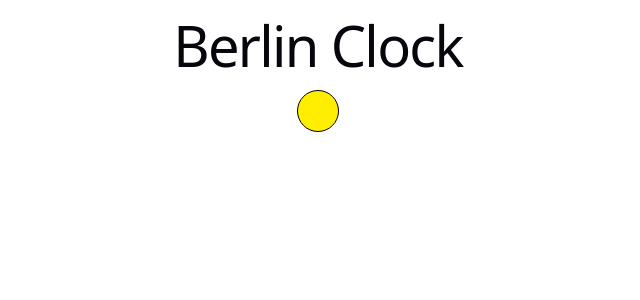
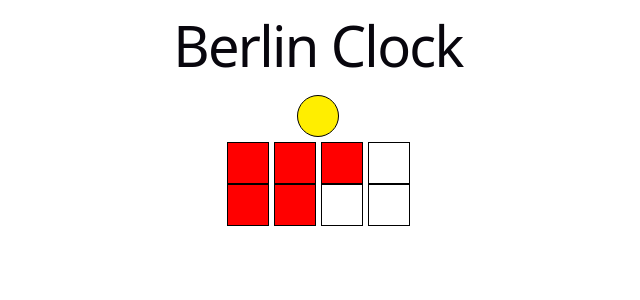
Before and after one commit to alikhan27/berlin-clock, a React (Vite) app: page / in a window 1280 px wide. Shown: the top 300 px of the page, without its empty margins (322-962 px from the left). Built offline with nearby package versions, Linux system fonts and the light colour scheme.

Commit message:
feat: Added the hour block in the App component

```diff
--- a/src/App.css
+++ b/src/App.css
@@ -2,5 +2,14 @@
     display: flex;
     flex-direction: column;
     align-items: center;
-    gap: 5px;
+    max-width: 500px;
+    margin: 0 auto;
 }
+.clock section {
+    align-items: center;
+    flex: 1;
+    width: 100%;
+    display: flex;
+    flex-direction: column;
+    margin-top: 5px;
+}
--- a/src/App.tsx
+++ b/src/App.tsx
@@ -1,21 +1,32 @@
 import "./App.css";
 import Lamp from "./components/Lamp/Lamp";
-import { LAMP_CLASSES } from "./constants";
+import TimeBlock from "./components/TimeBlock/TimeBlock";
+import { LAMP_CLASSES, GRID_SIZES } from "./constants";
 import useClock from "./hooks/useClock";
 import { getBerlinClockData } from "./utils/BerlinClock";
 
 function App() {
   const time = useClock();
-  const { isSecondsEven } = getBerlinClockData(time);
+  const { isSecondsEven, fiveHoursCount, singleHoursCount } =
+    getBerlinClockData(time);
   return (
     <>
       <h1>Berlin Clock</h1>
       <div className="clock">
-        <section role="seconds" className="seconds">
+        <section role="seconds">
           <Lamp
             shape="rounded"
             litColor={isSecondsEven ? LAMP_CLASSES.YELLOW : ""}
           />
+        </section>
+        <section role="hours">
+          {[fiveHoursCount, singleHoursCount].map((_, index) => (
+            <TimeBlock
+              lamps={GRID_SIZES.FOUR}
+              litLamps={index === 0 ? fiveHoursCount : singleHoursCount}
+              litColor={LAMP_CLASSES.RED}
+            />
+          ))}
         </section>
       </div>
     </>
```
Also changed, not shown: 1 other file (tests, documents, lock files or other folders).
